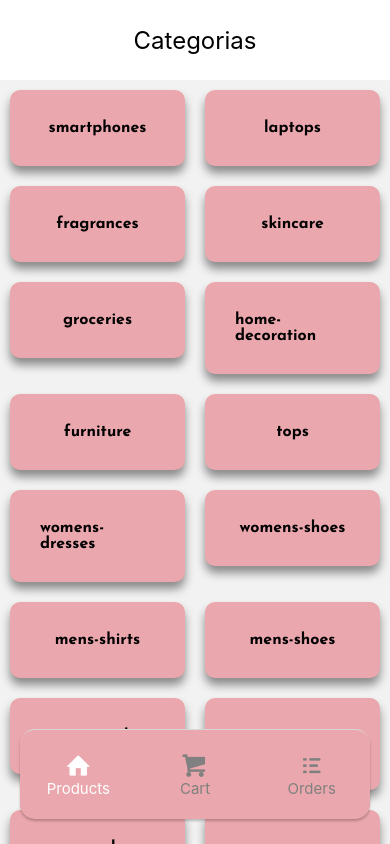
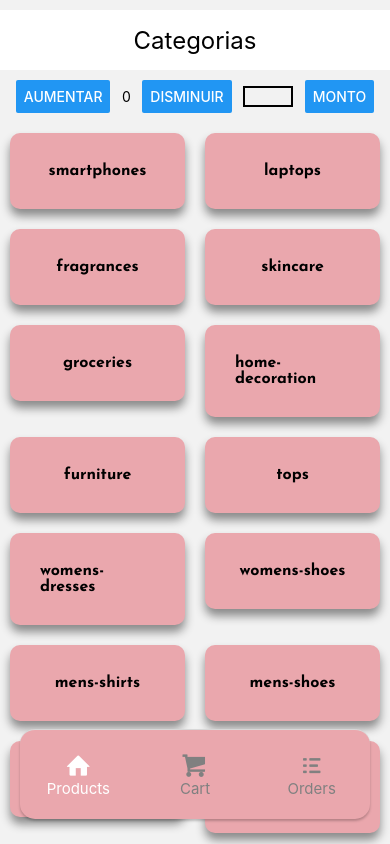
Before and after one commit to lucianobizin/react-native-coder, a React Native app: screen /Cart in a window 390 px wide. Built offline with nearby package versions, Linux system fonts and the light colour scheme.

Commit message:
Subiendo clase11

```diff
--- a/App.js
+++ b/App.js
@@ -1,7 +1,10 @@
-import { StatusBar } from 'react-native'
+import { SafeAreaView, StatusBar } from 'react-native'
 import { useFonts } from "expo-font"
 import { fontCollection } from "./src/utils/global/fonts.js"
 import colors from './src/utils/global/colors.js'
+import { store } from "./src/app/store.js"
+import { Provider } from 'react-redux'
+
 
 import MainNavigator from "./src/navigation/MainNavigator.js"
 
@@ -17,9 +20,12 @@ const App = () => {
   return (
 
     // Por más que sean pantallas siguen siendo componentes
+    // Todo lo que está dentro de provider tendrá acceso al store
     <>
-      <StatusBar backgroundColor={colors.secondary} />
-      <MainNavigator/>
+        <StatusBar backgroundColor={colors.secondary} />
+        <Provider store={store}>
+          <MainNavigator />
+        </Provider>
     </>
   )
 }
--- a/package.json
+++ b/package.json
@@ -11,11 +11,13 @@
   "dependencies": {
     "@react-navigation/bottom-tabs": "^6.5.12",
     "@react-navigation/native-stack": "^6.9.18",
+    "@reduxjs/toolkit": "^2.2.1",
     "expo": "~50.0.5",
     "expo-font": "^11.10.2",
     "expo-status-bar": "~1.11.1",
     "react": "18.2.0",
-    "react-native": "0.73.2"
+    "react-native": "0.73.2",
+    "react-redux": "^9.1.0"
   },
   "devDependencies": {
     "@babel/core": "^7.20.0"
--- /dev/null
+++ b/src/app/store.js
@@ -0,0 +1,10 @@
+import { configureStore } from '@reduxjs/toolkit'
+import counterReducer from "../features/counter/counterSlice.js"
+import cartReducer from '../features/cart/cartSlice.js'
+
+export const store = configureStore({
+    reducer: {
+        counter: counterReducer,
+        cart: cartReducer
+    },
+  })
--- a/src/components/CartItem.js
+++ b/src/components/CartItem.js
@@ -1,17 +1,25 @@
-import { StyleSheet, Text, View } from 'react-native'
-import {Entypo} from "@expo/vector-icons"
+import { Pressable, StyleSheet, Text, View } from 'react-native'
+import { Entypo } from "@expo/vector-icons"
 import colors from '../utils/global/colors'
+import { useDispatch } from 'react-redux'
+import { deleteCartItem } from '../features/cart/cartSlice'
 
 const CartItem = ({ item }) => {
+
+    const dispatch = useDispatch()
+
     return (
         <View style={styles.card}>
             <View style={styles.textContainer}>
                 <Text style={styles.text}>{item.title}</Text>
                 <Text style={styles.text2}>{item.brand}</Text>
+                <Text style={styles.text2}>{item.quantity}</Text>
                 <Text style={styles.text2}>{item.price}</Text>
 
             </View>
-            <Entypo name="trash" size={30} color="black" />
+            <Pressable onPress={() => dispatch(deleteCartItem(item.id))}>
+                <Entypo name="trash" size={30} color="black" />
+            </Pressable>
         </View>
     )
 }
--- /dev/null
+++ b/src/components/Counter.js
@@ -0,0 +1,37 @@
+import { Button, StyleSheet, Text, TextInput, View } from 'react-native'
+import React, { useState } from 'react'
+import { useSelector, useDispatch } from 'react-redux'
+import { increment, decrement, incrementByAmount } from '../features/counter/counterSlice.js'
+
+const Counter = () => {
+
+  const dispatch = useDispatch()
+
+  const count = useSelector((state) => state.counter.value)
+  const [number, setNumber] = useState(0)
+
+  return (
+    <View style={styles.counterContainer}>
+        <Button title='Aumentar' onPress={()=> dispatch(increment()) }/>
+        <Text>{count}</Text>
+        <Button title='Disminuir'  onPress={ ()=> dispatch(decrement())  }/>
+        <TextInput style={styles.input} onChangeText={ (t) => setNumber(parseInt(t)) }/>
+        <Button title='monto' onPress={ ()=> dispatch(incrementByAmount(number)) } />
+    </View>
+  )
+}
+
+export default Counter
+
+const styles = StyleSheet.create({
+  counterContainer:{
+      flexDirection:"row",
+      justifyContent:"space-around",
+      alignItems:"center",
+      margin:10
+    },
+    input:{
+      borderWidth:2,
+      width:50,
+    }
+})
--- a/src/components/Header.js
+++ b/src/components/Header.js
@@ -18,7 +18,8 @@ export default Header
 const styles = StyleSheet.create({
     container: {
         backgroundColor: "white",
-        height: 80,
+        marginTop: 10,
+        height: 60,
         width: "100%",
         justifyContent: "center",
         alignItems: "center",
--- /dev/null
+++ b/src/features/cart/cartSlice.js
@@ -0,0 +1,51 @@
+import { createSlice } from '@reduxjs/toolkit'
+
+const initialState = {
+    items: [],
+    total: 0
+}
+
+// actions.payload => agrega lo que le pase
+// Por librería Immer (incluida en redux =>
+// state.value = actions.payload === es lo mismo que === state.items = [...state.items, actions.payload]
+
+export const cartSlice = createSlice({
+    name: "cart",
+    initialState,
+    reducers: {
+        addCartItem: (state, actions) => {
+            // state.items.push(actions.payload)
+
+            const index = state.items.findIndex((item) => item.id === actions.payload.id)
+            if (index === -1) {
+                state.items = [...state.items, { ...actions.payload, quantity: 1 }]
+
+                // Generalmente map es para agregar
+            } else {
+                state.items = state.items.map((item) => {
+                    if (item.id === actions.payload.id) {
+                        return { ...item, quantity: item.quantity + 1 }
+                    }
+
+                    return item
+                })
+            }
+
+
+            state.total = state.items.reduce((acc, item) => acc = acc + (item.price * item.quantity), 0)
+            console.log(state)
+
+
+        },
+        deleteCartItem: (state, actions) => {
+            // Generalmente filter es para eliminar
+            state.items = state.items.filter((item) => item.id !== actions.payload)
+            state.total = state.items.reduce((acc, item) => acc = acc + item.price , 0)
+            console.log(state)
+        }
+    }
+})
+
+export const { addCartItem, deleteCartItem } = cartSlice.actions
+
+export default cartSlice.reducer
--- /dev/null
+++ b/src/features/counter/counterSlice.js
@@ -0,0 +1,27 @@
+import { createSlice } from '@reduxjs/toolkit'
+
+const initialState = {
+    value: 0
+}
+
+// Se crea una porción del estado
+
+export const counterSlice = createSlice({
+    name: "counter",
+    initialState: initialState,
+    reducers: {
+        increment: (state) => {
+            state.value += 1
+        },
+        decrement: (state) => {
+            state.value -= 1
+        },
+        incrementByAmount: (state, actions) => {
+            state.value = actions.payload
+        }
+    }
+})
+
+export const { increment, decrement, incrementByAmount } = counterSlice.actions
+
+export default counterSlice.reducer
--- a/src/screens/Cart.js
+++ b/src/screens/Cart.js
@@ -1,9 +1,15 @@
 import { FlatList, Pressable, StyleSheet, Text, View } from 'react-native'
-import cart from "../utils/data/cart.json"
+// import cart from "../utils/data/cart.json"
 import CartItem from "../components/CartItem.js"
 import fonts from '../utils/global/fonts.js'
 
+import { useSelector } from 'react-redux'
+
 const Cart = () => {
+
+  // Trae el estado del carro y lo guarda en una variable
+  const cart = useSelector((state) => state.cart)
+
   return (
     <View style={styles.container}>
       <FlatList
--- a/src/screens/Home.js
+++ b/src/screens/Home.js
@@ -1,13 +1,14 @@
 import { StyleSheet, View } from 'react-native'
 import Header from '../components/Header'
 import Categories from '../components/Categories.js'
+import Counter from '../components/Counter.js'
 
 
 const Home = ({navigation}) => {
 
     return (
         <>
-
+            <Counter/>
             <Categories navigation={navigation}/>
 
         </>
--- a/src/screens/ProductDetail.js
+++ b/src/screens/ProductDetail.js
@@ -2,7 +2,8 @@ import { StyleSheet, Text, View, Pressable, Image } from 'react-native'
 import products from "../utils/data/products.json"
 import { useEffect, useState } from 'react'
 import colors from '../utils/global/colors.js'
-import Header from '../components/Header.js'
+import { useDispatch } from 'react-redux'
+import { addCartItem } from '../features/cart/cartSlice.js'
 
 const ProductDetail = ({ route }) => {
 
@@ -14,6 +15,8 @@ const ProductDetail = ({ route }) => {
     const productFound = products.find(product => product.id === productId)
     setProduct(productFound)
   }, [productId])
+
+  const dispatch = useDispatch()
 
   return (
     <View style={styles.container}>
@@ -31,8 +34,8 @@ const ProductDetail = ({ route }) => {
         </View>
         <View style={styles.containerPrice}>
           <Text style={styles.price}>$ {product.price}</Text>
-          <Pressable style={styles.buyNow}>
-            <Text style={styles.buyNowText}>Buy Now</Text>
+          <Pressable style={styles.buyNow} onPress={() => dispatch(addCartItem(product))}>
+            <Text style={styles.buyNowText}>Carrito</Text>
           </Pressable>
         </View>
       </View>
--- a/src/screens/ProductsByCategory.js
+++ b/src/screens/ProductsByCategory.js
@@ -1,10 +1,8 @@
-import { StyleSheet, View, FlatList, Pressable, Text } from 'react-native'
+import { StyleSheet, FlatList } from 'react-native'
 import products from "../utils/data/products.json"
-import Header from '../components/Header.js'
 import { useEffect, useState } from 'react'
 import ProductByCategory from '../components/ProductByCategory.js'
 import Search from '../components/Search.js'
-import { AntDesign } from "@expo/vector-icons"
 
 const ProductsByCategory = ({navigation, route }) => {
 
```
Also changed, not shown: 1 other file (tests, documents, lock files or other folders).
